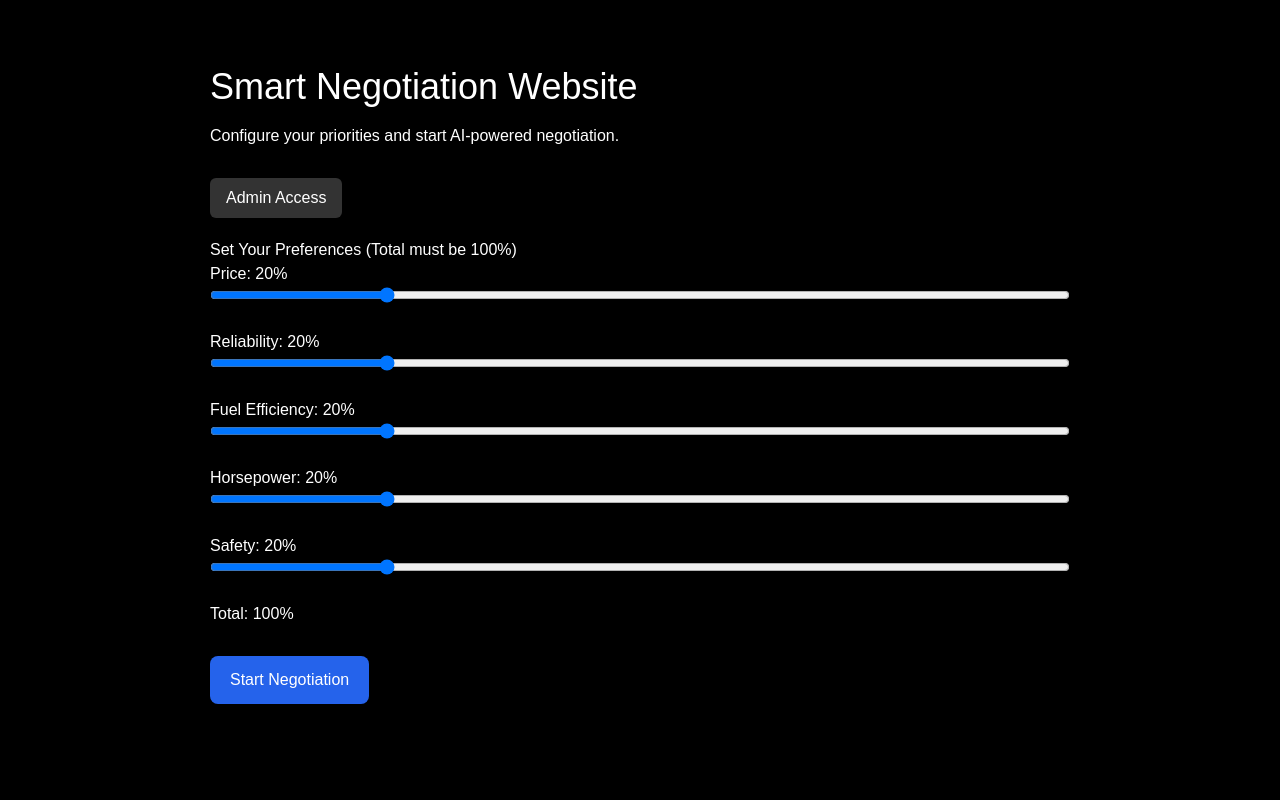
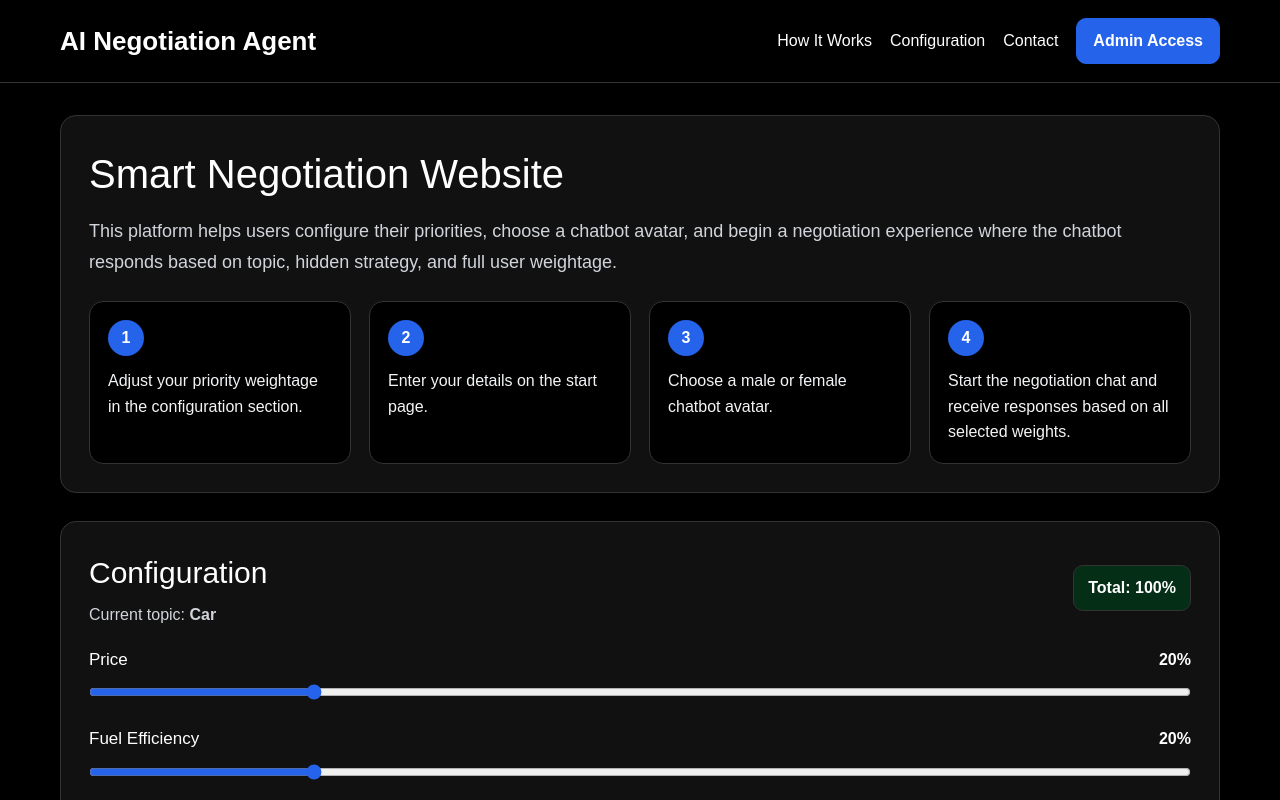
Before and after one commit to likhithreddy12/negotiation-site, a Next.js app in the folder frontend/: page / in a window 1280 px wide. Shown: the top 800 px of the page. Built offline with nearby package versions, Linux system fonts and the light colour scheme.

Commit message:
restore full homepage layout

```diff
--- a/frontend/app/page.tsx
+++ b/frontend/app/page.tsx
@@ -1,153 +1,455 @@
 "use client";
 
-import { useState } from "react";
-import { useRouter } from "next/navigation";
+import Link from "next/link";
+import { useEffect, useMemo, useState } from "react";
 
-type FactorKey = "price" | "reliability" | "fuel" | "horsepower" | "safety";
+type TopicKey = "car" | "laptop" | "mobile" | "job" | "rent";
 
-const FACTORS: { key: FactorKey; label: string }[] = [
-  { key: "price", label: "Price" },
-  { key: "reliability", label: "Reliability" },
-  { key: "fuel", label: "Fuel Efficiency" },
-  { key: "horsepower", label: "Horsepower" },
-  { key: "safety", label: "Safety" },
-];
+type WeightState = {
+  factor1: number;
+  factor2: number;
+  factor3: number;
+  factor4: number;
+  factor5: number;
+};
+
+const TOPIC_CONFIGS: Record<TopicKey, { label: string; factors: string[] }> = {
+  car: {
+    label: "Car",
+    factors: [
+      "Price",
+      "Fuel Efficiency",
+      "Safety",
+      "Reliability",
+      "Horsepower",
+    ],
+  },
+  laptop: {
+    label: "Laptop",
+    factors: ["Price", "Performance", "RAM", "Battery Life", "Storage"],
+  },
+  mobile: {
+    label: "Mobile",
+    factors: ["Price", "Battery", "Camera", "Performance", "Storage"],
+  },
+  job: {
+    label: "Job",
+    factors: [
+      "Salary",
+      "Work-Life Balance",
+      "Location",
+      "Growth Opportunities",
+      "Benefits",
+    ],
+  },
+  rent: {
+    label: "Rent",
+    factors: ["Price", "Location", "Safety", "Space", "Amenities"],
+  },
+};
+
+const DEFAULT_WEIGHTS: WeightState = {
+  factor1: 20,
+  factor2: 20,
+  factor3: 20,
+  factor4: 20,
+  factor5: 20,
+};
+
+function normalizeWeights(
+  changedKey: keyof WeightState,
+  changedValue: number,
+  current: WeightState
+): WeightState {
+  const next: WeightState = { ...current, [changedKey]: changedValue };
+
+  const otherKeys = (Object.keys(current) as (keyof WeightState)[]).filter(
+    (key) => key !== changedKey
+  );
+
+  const otherTotal = otherKeys.reduce((sum, key) => sum + current[key], 0);
+  const remaining = 100 - changedValue;
+
+  if (remaining <= 0) {
+    const reset: WeightState = {
+      factor1: 0,
+      factor2: 0,
+      factor3: 0,
+      factor4: 0,
+      factor5: 0,
+    };
+    reset[changedKey] = 100;
+    return reset;
+  }
+
+  if (otherTotal === 0) {
+    const equalShare = Math.floor(remaining / otherKeys.length);
+    let leftover = remaining - equalShare * otherKeys.length;
+
+    for (const key of otherKeys) {
+      next[key] = equalShare;
+    }
+
+    for (const key of otherKeys) {
+      if (leftover <= 0) break;
+      next[key] += 1;
+      leftover -= 1;
+    }
+
+    return next;
+  }
+
+  let assigned = 0;
+
+  for (let i = 0; i < otherKeys.length; i++) {
+    const key = otherKeys[i];
+
+    if (i === otherKeys.length - 1) {
+      next[key] = remaining - assigned;
+    } else {
+      const proportional = Math.round((current[key] / otherTotal) * remaining);
+      next[key] = proportional;
+      assigned += proportional;
+    }
+  }
+
+  const total = Object.values(next).reduce((sum, value) => sum + value, 0);
+  const diff = 100 - total;
+
+  if (diff !== 0) {
+    const lastKey = otherKeys[otherKeys.length - 1];
+    next[lastKey] += diff;
+  }
+
+  return next;
+}
 
 export default function HomePage() {
-  const router = useRouter();
+  const [selectedTopic, setSelectedTopic] = useState<TopicKey>("car");
+  const [weights, setWeights] = useState<WeightState>(DEFAULT_WEIGHTS);
 
-  const [weights, setWeights] = useState<Record<FactorKey, number>>({
-    price: 20,
-    reliability: 20,
-    fuel: 20,
-    horsepower: 20,
-    safety: 20,
-  });
+  useEffect(() => {
+    const savedTopic = localStorage.getItem("selected_topic");
+    const savedWeights = localStorage.getItem("topic_weights");
 
-  const [strategy, setStrategy] = useState("balanced");
-  const [adminUnlocked, setAdminUnlocked] = useState(false);
-
-  const total = Object.values(weights).reduce((a, b) => a + b, 0);
-
-  const updateWeight = (key: FactorKey, value: number) => {
-    setWeights((prev) => ({
-      ...prev,
-      [key]: value,
-    }));
-  };
-
-  const handleStart = () => {
-    if (total !== 100) {
-      alert("Total weight must equal 100%");
-      return;
+    if (
+      savedTopic &&
+      ["car", "laptop", "mobile", "job", "rent"].includes(savedTopic)
+    ) {
+      setSelectedTopic(savedTopic as TopicKey);
     }
 
-    localStorage.setItem("car_config_weights", JSON.stringify(weights));
-    localStorage.setItem("selected_strategy", strategy);
+    if (savedWeights) {
+      try {
+        setWeights(JSON.parse(savedWeights) as WeightState);
+      } catch {
+        setWeights(DEFAULT_WEIGHTS);
+      }
+    }
+  }, []);
 
-    router.push("/start");
-  };
+  useEffect(() => {
+    localStorage.setItem("topic_weights", JSON.stringify(weights));
+  }, [weights]);
 
-  const unlockAdmin = () => {
-    const password = prompt("Enter admin password");
-    if (password === "admin123") {
-      setAdminUnlocked(true);
-    } else {
-      alert("Wrong password");
+  useEffect(() => {
+    const syncFromAdmin = () => {
+      const savedTopic = localStorage.getItem("selected_topic");
+      if (
+        savedTopic &&
+        ["car", "laptop", "mobile", "job", "rent"].includes(savedTopic)
+      ) {
+        setSelectedTopic(savedTopic as TopicKey);
       }
     };
 
+    window.addEventListener("focus", syncFromAdmin);
+    return () => window.removeEventListener("focus", syncFromAdmin);
+  }, []);
+
+  const topicData = TOPIC_CONFIGS[selectedTopic];
+
+  const total = useMemo(() => {
+    return Object.values(weights).reduce((sum, value) => sum + value, 0);
+  }, [weights]);
+
+  function handleSliderChange(key: keyof WeightState, value: number) {
+    const updated = normalizeWeights(key, value, weights);
+    setWeights(updated);
+  }
+
   return (
-    <main style={{ maxWidth: 900, margin: "40px auto", padding: 20 }}>
-      <h1 style={{ fontSize: 36, marginBottom: 10 }}>
+    <main
+      style={{
+        minHeight: "100vh",
+        background: "#000000",
+        color: "#ffffff",
+        fontFamily: "Arial, sans-serif",
+      }}
+    >
+      <header
+        style={{
+          position: "sticky",
+          top: 0,
+          zIndex: 50,
+          background: "#000000",
+          borderBottom: "1px solid #333333",
+        }}
+      >
+        <div
+          style={{
+            maxWidth: 1200,
+            margin: "0 auto",
+            padding: "18px 20px",
+            display: "flex",
+            justifyContent: "space-between",
+            alignItems: "center",
+            gap: 16,
+            flexWrap: "wrap",
+          }}
+        >
+          <div style={{ fontSize: 26, fontWeight: 700 }}>
+            AI Negotiation Agent
+          </div>
+
+          <nav
+            style={{
+              display: "flex",
+              alignItems: "center",
+              gap: 18,
+              flexWrap: "wrap",
+            }}
+          >
+            <a
+              href="#how-it-works"
+              style={{
+                color: "#ffffff",
+                textDecoration: "none",
+                fontWeight: 500,
+              }}
+            >
+              How It Works
+            </a>
+
+            <a
+              href="#configuration"
+              style={{
+                color: "#ffffff",
+                textDecoration: "none",
+                fontWeight: 500,
+              }}
+            >
+              Configuration
+            </a>
+
+            <a
+              href="#contact"
+              style={{
+                color: "#ffffff",
+                textDecoration: "none",
+                fontWeight: 500,
+              }}
+            >
+              Contact
+            </a>
+
+            <Link
+              href="/admin"
+              style={{
+                background: "#2563eb",
+                color: "#ffffff",
+                textDecoration: "none",
+                padding: "10px 16px",
+                borderRadius: 10,
+                fontWeight: 700,
+                border: "1px solid #2563eb",
+              }}
+            >
+              Admin Access
+            </Link>
+          </nav>
+        </div>
+      </header>
+
+      <div style={{ maxWidth: 1200, margin: "0 auto", padding: "32px 20px 60px" }}>
+        <section
+          id="how-it-works"
+          style={{
+            background: "#111111",
+            border: "1px solid #333333",
+            borderRadius: 16,
+            padding: 28,
+            marginBottom: 28,
+          }}
+        >
+          <h1 style={{ fontSize: 40, marginTop: 0, marginBottom: 12 }}>
             Smart Negotiation Website
           </h1>
 
-      <p style={{ marginBottom: 30 }}>
-        Configure your priorities and start AI-powered negotiation.
+          <p style={{ color: "#d1d5db", fontSize: 18, lineHeight: 1.7 }}>
+            This platform helps users configure their priorities, choose a
+            chatbot avatar, and begin a negotiation experience where the chatbot
+            responds based on topic, hidden strategy, and full user weightage.
           </p>
 
-      {/* ADMIN BUTTON */}
-      {!adminUnlocked && (
-        <button
-          onClick={unlockAdmin}
+          <div
             style={{
-            marginBottom: 20,
-            padding: "8px 16px",
-            background: "#333",
-            color: "#fff",
-            borderRadius: 6,
+              marginTop: 24,
+              display: "grid",
+              gridTemplateColumns: "repeat(auto-fit, minmax(220px, 1fr))",
+              gap: 18,
             }}
           >
-          Admin Access
-        </button>
-      )}
-
-      {/* STRATEGY (ADMIN ONLY) */}
-      {adminUnlocked && (
-        <div style={{ marginBottom: 30 }}>
-          <h3>Select Strategy</h3>
-          {["tough", "soft", "friendly", "analytical", "urgent", "balanced"].map(
-            (s) => (
-              <button
-                key={s}
-                onClick={() => setStrategy(s)}
+            {[
+              "Adjust your priority weightage in the configuration section.",
+              "Enter your details on the start page.",
+              "Choose a male or female chatbot avatar.",
+              "Start the negotiation chat and receive responses based on all selected weights.",
+            ].map((text, index) => (
+              <div
+                key={index}
                 style={{
-                  marginRight: 10,
-                  marginTop: 10,
-                  padding: "8px 12px",
-                  background: strategy === s ? "#2563eb" : "#444",
-                  color: "#fff",
-                  borderRadius: 6,
+                  background: "#000000",
+                  border: "1px solid #333333",
+                  borderRadius: 14,
+                  padding: 18,
                 }}
               >
-                {s}
-              </button>
-            )
-          )}
+                <div
+                  style={{
+                    width: 36,
+                    height: 36,
+                    borderRadius: 999,
+                    background: "#2563eb",
+                    display: "flex",
+                    alignItems: "center",
+                    justifyContent: "center",
+                    fontWeight: 700,
+                    marginBottom: 12,
+                  }}
+                >
+                  {index + 1}
                 </div>
-      )}
 
-      {/* WEIGHTS */}
+                <p style={{ margin: 0, lineHeight: 1.6, color: "#f3f4f6" }}>
+                  {text}
+                </p>
+              </div>
+            ))}
+          </div>
+        </section>
+
+        <section
+          id="configuration"
+          style={{
+            background: "#111111",
+            border: "1px solid #333333",
+            borderRadius: 16,
+            padding: 28,
+            marginBottom: 28,
+          }}
+        >
+          <div
+            style={{
+              display: "flex",
+              justifyContent: "space-between",
+              alignItems: "center",
+              gap: 12,
+              flexWrap: "wrap",
+              marginBottom: 20,
+            }}
+          >
             <div>
-        <h3>Set Your Preferences (Total must be 100%)</h3>
+              <h2 style={{ margin: 0, fontSize: 30 }}>Configuration</h2>
+              <p style={{ margin: "8px 0 0", color: "#d1d5db" }}>
+                Current topic: <strong>{topicData.label}</strong>
+              </p>
+            </div>
 
-        {FACTORS.map((f) => (
-          <div key={f.key} style={{ marginBottom: 20 }}>
-            <label>
-              {f.label}: {weights[f.key]}%
-            </label>
+            <div
+              style={{
+                padding: "10px 14px",
+                background: total === 100 ? "#052e16" : "#7f1d1d",
+                borderRadius: 10,
+                border: "1px solid #333333",
+                fontWeight: 700,
+              }}
+            >
+              Total: {total}%
+            </div>
+          </div>
+
+          <div style={{ display: "grid", gap: 22 }}>
+            {topicData.factors.map((factor, index) => {
+              const key = `factor${index + 1}` as keyof WeightState;
+
+              return (
+                <div key={factor}>
+                  <div
+                    style={{
+                      display: "flex",
+                      justifyContent: "space-between",
+                      alignItems: "center",
+                      marginBottom: 8,
+                    }}
+                  >
+                    <span style={{ fontSize: 17 }}>{factor}</span>
+                    <strong>{weights[key]}%</strong>
+                  </div>
 
                   <input
                     type="range"
                     min={0}
                     max={100}
-              value={weights[f.key]}
+                    value={weights[key]}
                     onChange={(e) =>
-                updateWeight(f.key, Number(e.target.value))
+                      handleSliderChange(key, Number(e.target.value))
                     }
-              style={{ width: "100%" }}
+                    style={{
+                      width: "100%",
+                      height: 10,
+                      accentColor: "#2563eb",
+                      cursor: "pointer",
+                    }}
                   />
                 </div>
-        ))}
-
-        <h4>Total: {total}%</h4>
+              );
+            })}
           </div>
 
-      {/* START BUTTON */}
-      <button
-        onClick={handleStart}
+          <div style={{ marginTop: 24 }}>
+            <Link
+              href="/start"
               style={{
-          marginTop: 30,
-          padding: "12px 20px",
-          fontSize: 16,
+                display: "inline-block",
                 background: "#2563eb",
-          color: "#fff",
-          borderRadius: 8,
+                color: "#ffffff",
+                textDecoration: "none",
+                padding: "12px 22px",
+                borderRadius: 10,
+                fontWeight: 700,
               }}
             >
-        Start Negotiation
-      </button>
+              Continue
+            </Link>
+          </div>
+        </section>
+
+        <section
+          id="contact"
+          style={{
+            background: "#111111",
+            border: "1px solid #333333",
+            borderRadius: 16,
+            padding: 28,
+          }}
+        >
+          <h2 style={{ marginTop: 0, fontSize: 30 }}>Contact</h2>
+          <p style={{ color: "#f3f4f6", lineHeight: 1.7, marginBottom: 0 }}>
+            This website is developed for academic and research purposes only.
+          </p>
+        </section>
+      </div>
     </main>
   );
 }
```
Lines whose indentation alone changed are shown as unchanged.
